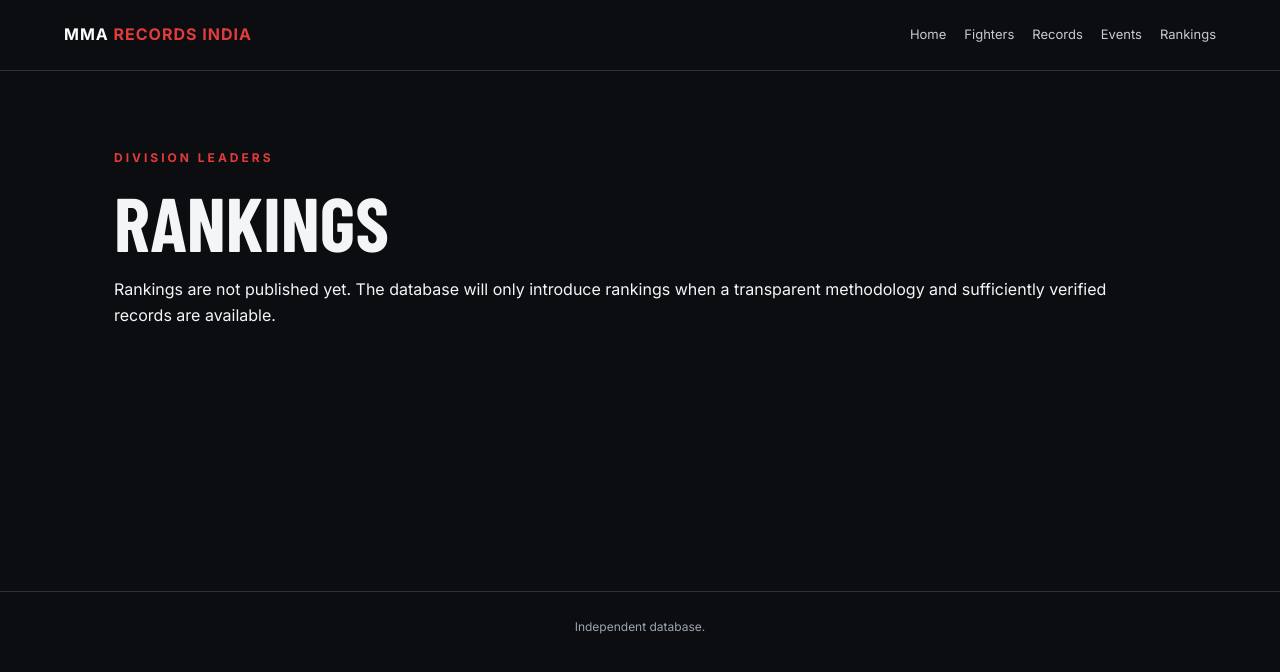
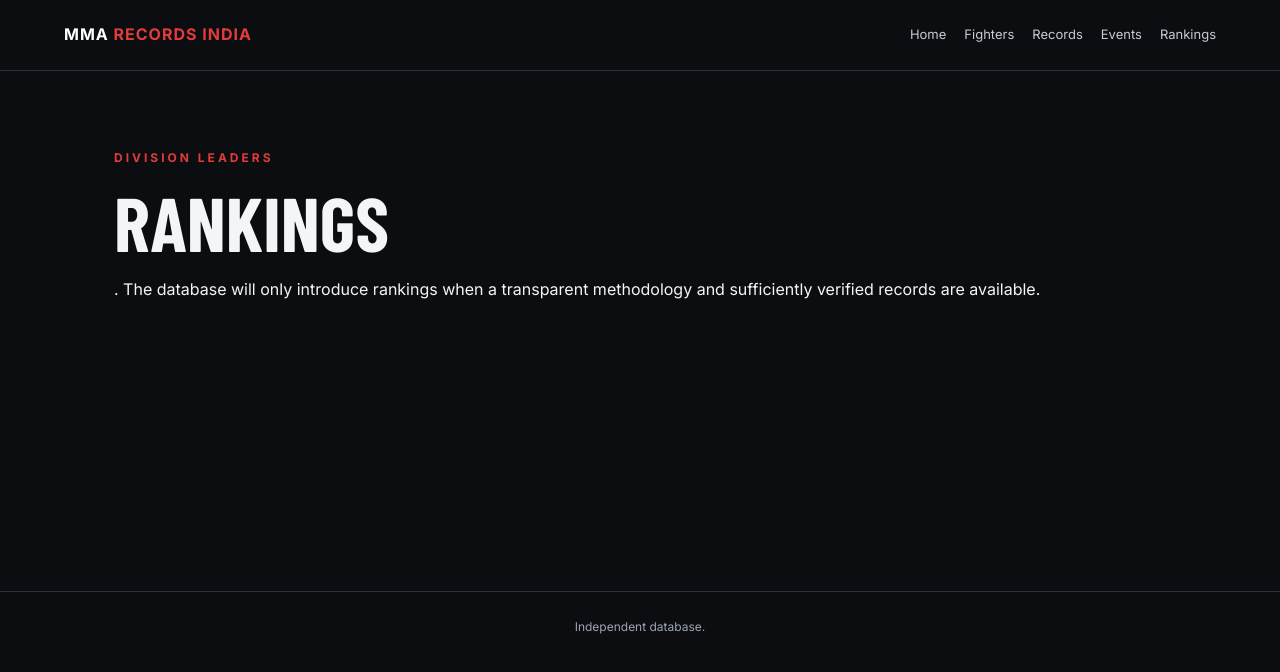
Before and after one commit to FIGHT-RECORDS-INDIA/Fighter-Records-IND, a plain HTML site: page rankings.html in a window 1280 px wide. Drawn offline with nearby package versions, Linux system fonts and the light colour scheme; a web font is replaced by a local one.

Commit message:
Update rankings.html

```diff
--- a/rankings.html
+++ b/rankings.html
@@ -1 +1 @@
-<!doctype html><html lang="en"><head><meta charset="utf-8"><meta name="viewport" content="width=device-width,initial-scale=1"><title>Rankings | MMA Records India</title><link rel="stylesheet" href="assets/style.css"></head><body><header><a class="brand" href="index.html">MMA<span> RECORDS INDIA</span></a><nav><a href="index.html">Home</a><a href="fighters.html">Fighters</a><a href="records.html">Records</a><a href="events.html">Events</a><a href="rankings.html">Rankings</a></nav></header><main><p class="eyebrow">DIVISION LEADERS</p><h1>Rankings</h1><p>Rankings are not published yet. The database will only introduce rankings when a transparent methodology and sufficiently verified records are available.</p></main><footer>Independent database.</footer></body></html>
+<!doctype html><html lang="en"><head><meta charset="utf-8"><meta name="viewport" content="width=device-width,initial-scale=1"><title>Rankings | MMA Records India</title><link rel="stylesheet" href="assets/style.css"></head><body><header><a class="brand" href="index.html">MMA<span> RECORDS INDIA</span></a><nav><a href="index.html">Home</a><a href="fighters.html">Fighters</a><a href="records.html">Records</a><a href="events.html">Events</a><a href="rankings.html">Rankings</a></nav></header><main><p class="eyebrow">DIVISION LEADERS</p><h1>Rankings</h1><p>. The database will only introduce rankings when a transparent methodology and sufficiently verified records are available.</p></main><footer>Independent database.</footer></body></html>
```
